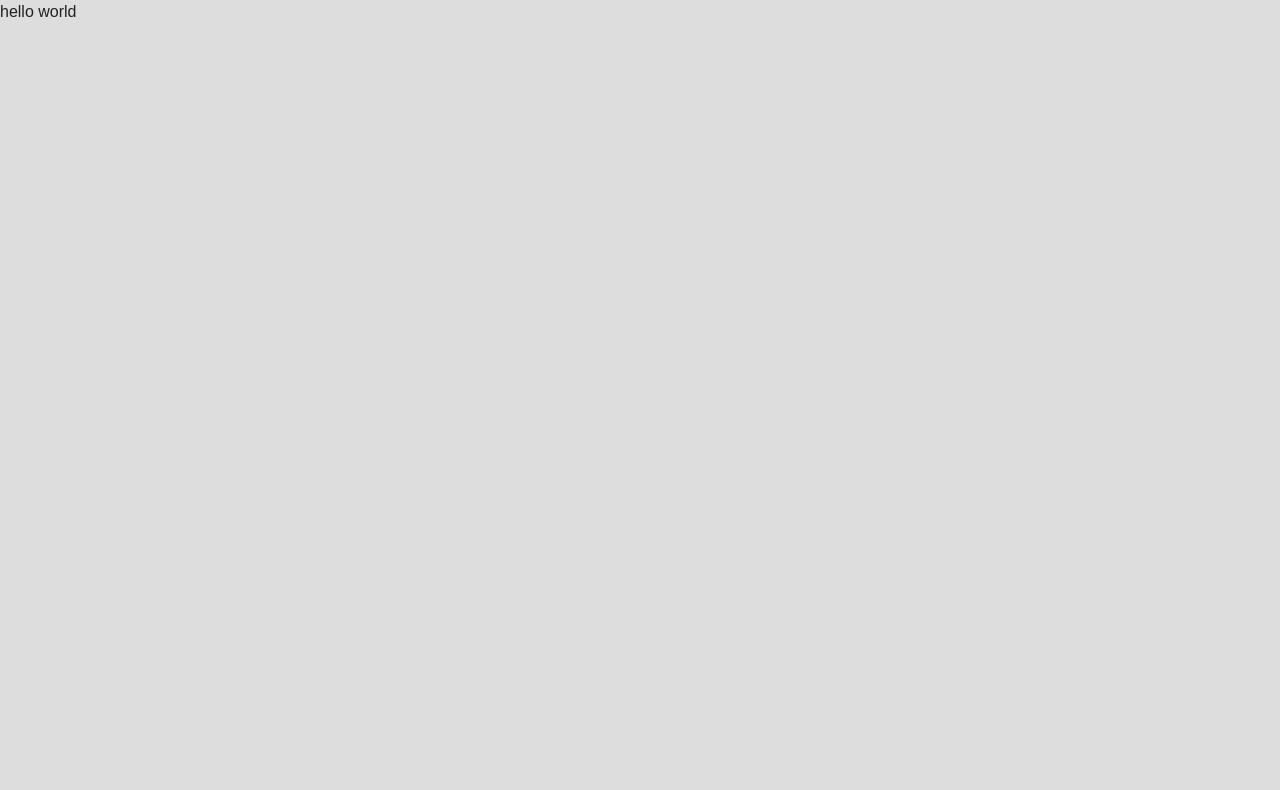
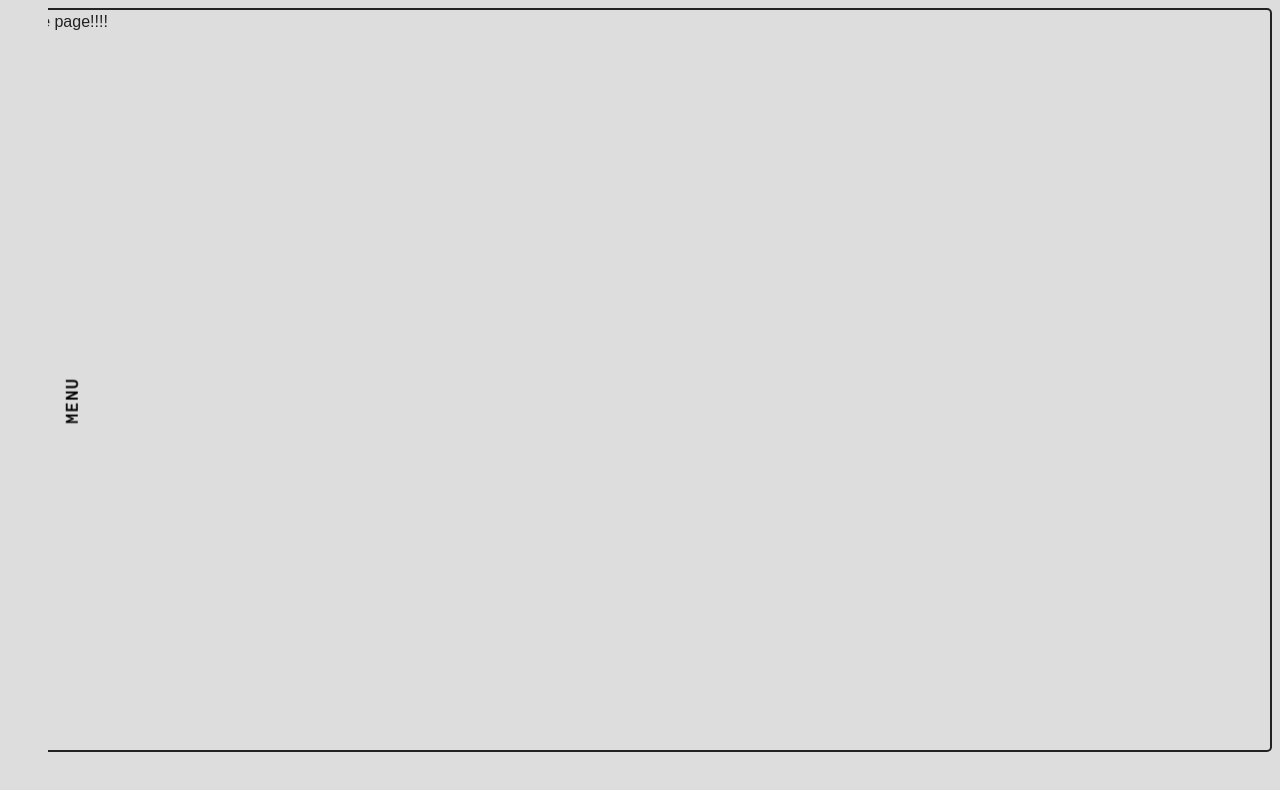
Before and after one commit to atanhq/portfolio-v2, a React (Vite) app: page / in a window 1280 px wide. Shown: the top 790 px of the page. Built offline with nearby package versions, Linux system fonts and the light colour scheme; a web font is replaced by a local one.

Commit message:
transferred home and menu stylings over

```diff
--- /dev/null
+++ b/src/components/ToggleMenu.jsx
@@ -0,0 +1,31 @@
+const ToggleMenu = ({ isOpen, toggle }) => {
+
+    return (
+        <>
+        <div className="menu">
+            <button
+                className="menu-title"
+                onClick={toggle}>
+            {!isOpen ? "Menu" : "X"}
+            </button>
+        </div>
+
+            <nav className={`menu-container ${isOpen ? "active" : "inactive"}`}>
+                <ul>
+                    <li>Home</li>
+                    <li>Projects</li>
+                    <li>About</li>
+                    <li>Github</li>
+                </ul>
+
+                <div className="lets-chat">
+                    <img src="https://placehold.co/40x40/000000/ffffff" />
+                    <p>Let's chat<em>!</em></p>
+                    <p>Copy Email</p>
+                </div>
+            </nav>
+        </>
+    )
+}
+
+export default ToggleMenu
--- a/src/pages/PageHome.jsx
+++ b/src/pages/PageHome.jsx
@@ -1,7 +1,14 @@
-import { useEffect } from 'react';
+import { useState, useEffect } from 'react';
 import { appTitle } from '../globals/appTitle';
+import ToggleMenu from '../components/ToggleMenu'
 
 function PageHome(){
+
+    // set state for nav toggle, passes to ToggleMenu.jsx
+    const [ isOpen, setIsOpen ] = useState(false)
+    const toggle = () => {
+        setIsOpen(!isOpen)
+    }
 
 	useEffect(() => {
 		document.title = `${appTitle}`;
@@ -9,7 +16,11 @@ function PageHome(){
 
 	return (
 		<main>
-			<p>hello world</p>
+			<ToggleMenu isOpen={isOpen} toggle={toggle} />
+
+			<div className={`portfolio-wrapper ${isOpen ? "active" : "inactive"}`}>
+				home page!!!!
+			</div>
 		</main>
 	);
 
--- a/src/styles/components/_page-about.scss
+++ b/src/styles/components/_page-about.scss
@@ -46,3 +46,24 @@
 .fun-facts {
 	margin-top: 2rem;
 }
+
+
+/* ---------- tablet styling ---------- */
+
+@media (min-width: 50em) {
+
+	.my-story-extra {
+		display: grid;
+		grid-template-columns: 60% 1fr;
+		margin: 2rem;
+	}
+
+	.my-story-details {
+		grid-row: span 2 / span 2;
+		margin: 0;
+	}
+
+	.toolbox-container {
+		width: 50%;
+	}
+}
--- /dev/null
+++ b/src/styles/components/_page-home.scss
@@ -0,0 +1,24 @@
+@use '../base/settings' as *;
+
+.home-name {
+	font-size: clamp(6rem, 30vw, 15rem);
+	letter-spacing: -1.25rem;
+	margin: 0 auto;
+	width: fit-content;
+	padding-right: 1.7rem;
+	line-height: 1;
+}
+
+
+
+/* ---------- tablet styling ---------- */
+
+@media (min-width: 50em) {
+
+	.home-name {
+		font-size: clamp(15rem, 30vw, 30rem);
+		padding-right: 2.5rem;
+		line-height: 0.8;
+	}
+
+}
--- /dev/null
+++ b/src/styles/components/_toggled-menu.scss
@@ -0,0 +1,105 @@
+@use '../base/settings' as *;
+
+.menu {
+	position: fixed;
+	bottom: 0;
+	width: 100vw;
+    height: 2rem;
+	display: flex;
+	align-items: center;
+	justify-content: center;
+	background-color: $light;
+	z-index: 99;
+}
+
+.menu-title {
+	font-weight: $bold;
+	font-size: 0.9rem;
+	letter-spacing: 2px;
+	background-color: transparent;
+	border: none;
+}
+
+.menu-container {
+	display: flex;
+	justify-content: space-around;
+	position: fixed;
+	bottom: 0;
+	left: 0;
+	width: 100%;
+	margin-bottom: 3rem;
+	font-family: $primary;
+	text-transform: uppercase;
+	opacity: 0;
+	transition: opacity 0s;
+}
+
+.menu-container ul {
+	list-style-type: none;
+	margin: 0;
+	padding: 0;
+	display: grid;
+	gap: 0.5rem;
+	font-size: 1.5rem;
+}
+
+.lets-chat {
+	justify-items: center;
+	align-content: center;
+}
+
+.lets-chat img {
+	display: block;
+	margin: 0 auto 1rem auto;
+}
+
+.lets-chat p:nth-child(2) {
+	font-size: 2rem;
+	font-weight: $bold;
+}
+
+.lets-chat p:nth-child(3) {
+	font-size: 0.8rem;
+	font-weight: $bold;
+	border: 1px solid $dark;
+	border-radius: 5px;
+	padding: 0 0.5rem;
+	box-shadow: 3px 3px;
+}
+
+.menu-container.active {
+	opacity: 1;
+	transition: opacity 0s 1s;
+}
+
+/* menu animation */
+.menu-container li {
+	overflow: hidden;
+	width: 100%;
+}
+
+@keyframes typing {
+	from { width: 0 }
+}
+
+.menu-container.active li {
+	animation: typing 1s steps(30) 1s;
+}
+
+
+/* ---------- tablet styling ---------- */
+
+@media (min-width: 50em) {
+
+	.menu {
+		width: 3rem;
+		height: 100vh;
+	}
+
+	.menu-title {
+		transform: rotate(270deg);
+		font-size: 1.2rem;
+		margin-left: 6rem;
+	}
+
+}
--- /dev/null
+++ b/src/styles/components/_wrapper.scss
@@ -0,0 +1,19 @@
+@use '../base/settings' as *;
+
+.portfolio-wrapper {
+	height: 93vh;
+	/* background-color: aliceblue; */
+	overflow: scroll;
+	scrollbar-color: $dark $light;
+	scrollbar-width: thin;
+	inset: 0.5rem 0.5rem 15rem 0.5rem;
+	border: 2px solid $dark;
+	border-radius: 5px;
+	position: fixed;
+	overflow-x: hidden;
+	transition: 1s;
+}
+
+.portfolio-wrapper.active {
+	height: calc(93vh - 13rem);
+}
--- a/src/styles/main.scss
+++ b/src/styles/main.scss
@@ -5,6 +5,9 @@
 
 // components
 @use './components/page-about';
+@use './components/page-home';
+@use './components/toggled-menu';
+@use './components/wrapper';
 
 // utilities
 
```
